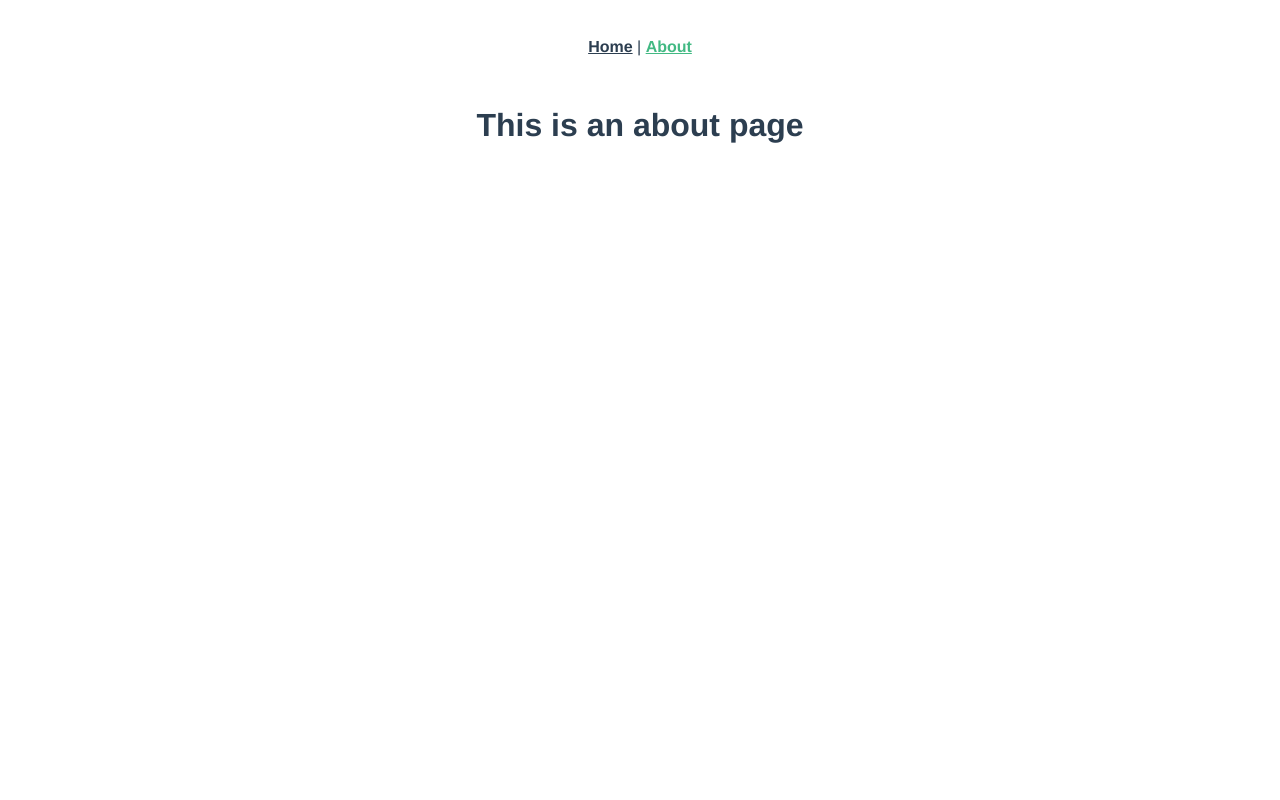
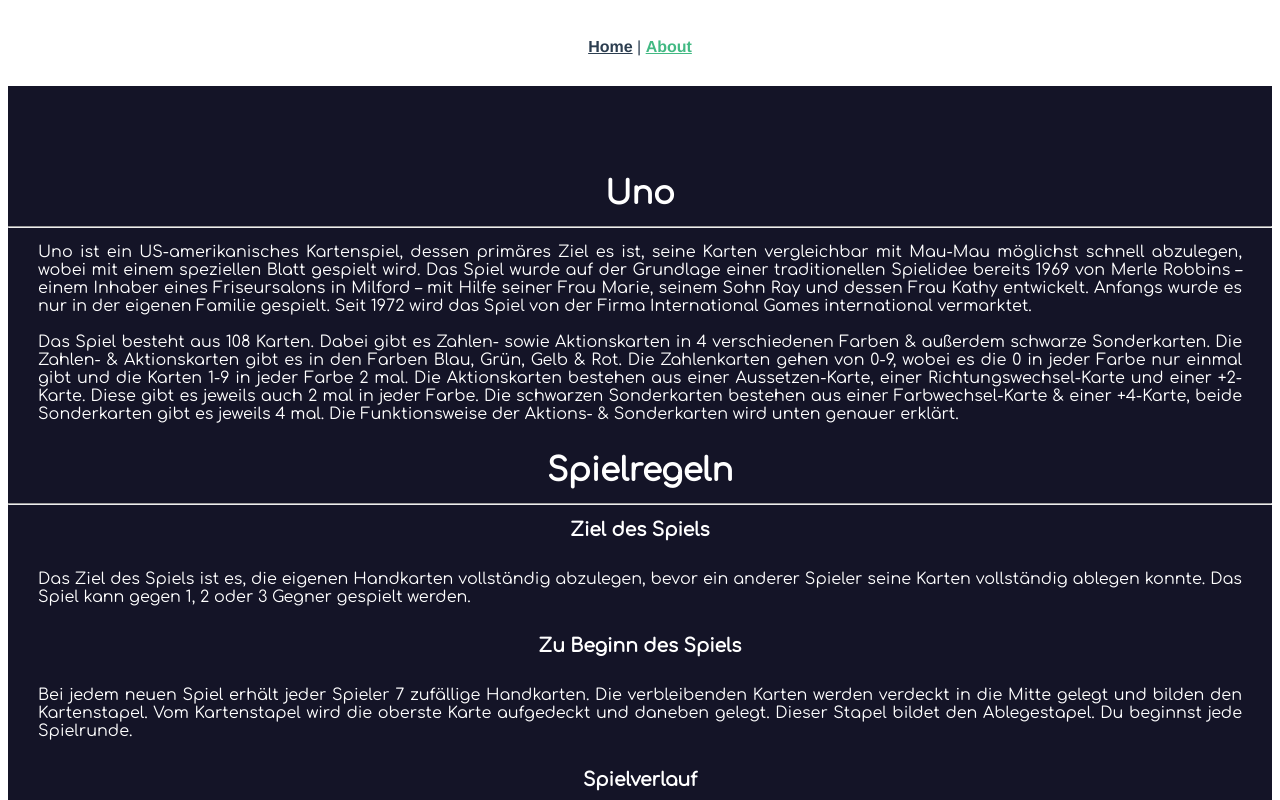
Before and after one commit to florian-lanz/wa_uno_vue, a Vue app: page /about in a window 1280 px wide. Shown: the top 800 px of the page. Built offline with nearby package versions, Linux system fonts and the light colour scheme.

Commit message:
Started to work on About Page

```diff
--- a/src/App.vue
+++ b/src/App.vue
@@ -9,8 +9,10 @@
 </template>
 
 <style>
+@import url('https://fonts.googleapis.com/css?family=Comfortaa');
+
 #app {
-  font-family: Avenir, Helvetica, Arial, sans-serif;
+  font-family: Avenir, Helvetica, Arial, sans-serif, Comfortaa;
   -webkit-font-smoothing: antialiased;
   -moz-osx-font-smoothing: grayscale;
   text-align: center;
--- /dev/null
+++ b/src/components/AboutComponent.vue
@@ -0,0 +1,249 @@
+<template>
+  <div class="container-md content-container">
+    <h1 class="text-center">Uno</h1>
+    <hr/>
+    <p>
+      Uno ist ein US-amerikanisches Kartenspiel, dessen primäres Ziel es ist,
+      seine Karten vergleichbar mit Mau-Mau möglichst schnell abzulegen, wobei mit einem speziellen Blatt gespielt
+      wird. Das Spiel wurde auf der Grundlage einer traditionellen Spielidee bereits 1969 von Merle Robbins –
+      einem Inhaber eines Friseursalons in Milford – mit Hilfe seiner Frau Marie, seinem Sohn
+      Ray und dessen Frau Kathy entwickelt. Anfangs wurde es nur in der eigenen Familie gespielt. Seit 1972
+      wird
+      das
+      Spiel von der Firma International Games international vermarktet.
+      <br/>
+      <br/>
+      Das Spiel besteht aus 108 Karten. Dabei gibt es Zahlen- sowie Aktionskarten in 4 verschiedenen Farben &
+      außerdem schwarze Sonderkarten. Die Zahlen- & Aktionskarten gibt es in den Farben Blau, Grün, Gelb &
+      Rot.
+      Die Zahlenkarten gehen von 0-9, wobei es die 0 in jeder Farbe nur einmal gibt und die Karten 1-9 in
+      jeder Farbe
+      2 mal. Die Aktionskarten bestehen aus einer Aussetzen-Karte, einer Richtungswechsel-Karte und einer
+      +2-Karte. Diese gibt es jeweils auch 2 mal in jeder Farbe. Die schwarzen Sonderkarten bestehen aus einer
+      Farbwechsel-Karte & einer +4-Karte, beide Sonderkarten gibt es jeweils 4 mal. Die Funktionsweise der
+      Aktions- & Sonderkarten wird unten genauer erklärt.
+      <br/>
+    </p>
+
+    <h1 class="text-center">Spielregeln</h1>
+    <hr/>
+
+    <h3 class="text-center">Ziel des Spiels</h3>
+
+    <p>
+      Das Ziel des Spiels ist es, die eigenen Handkarten vollständig abzulegen, bevor ein anderer Spieler seine
+      Karten vollständig ablegen konnte. Das Spiel kann gegen 1, 2 oder 3 Gegner gespielt werden.
+    </p>
+
+    <h3 class="text-center">Zu Beginn des Spiels</h3>
+
+    <p>
+      Bei jedem neuen Spiel erhält jeder Spieler 7 zufällige Handkarten. Die verbleibenden Karten werden verdeckt
+      in die Mitte gelegt und bilden den Kartenstapel. Vom Kartenstapel wird die oberste Karte
+      aufgedeckt und daneben gelegt. Dieser Stapel bildet den Ablegestapel. Du beginnst jede Spielrunde.
+    </p>
+
+    <h3 class="text-center">Spielverlauf</h3>
+
+    <p>
+      Der erste Spieler legt eine Karte von seiner Hand auf den Ablagestapel. Dabei gilt: Eine Karte kann nur auf
+      eine Karte der gleichen Farbe oder der gleichen Zahl gelegt werden. Kann ein Spieler keine passende Karte
+      legen, so muss er eine Strafkarte vom verdeckten Stapel ziehen. Diese Karte kann er sofort wieder
+      ausspielen, sofern diese passt. Hat er keine passende Karte ist der nächste Spieler an der Reihe. Die Runde
+      gewinnt derjenige, welcher die letzte Karte abgelegt hat.
+    </p>
+
+    <br><br>
+    <h1 class="text-center">Aktions- & Spezialkarten</h1>
+    <hr/>
+
+    <h3 class="text-center">Aktionskarten</h3>
+
+    <div class="row">
+      <div class="col-md-2 col-sm-12 my-auto">
+        <div class="carousel slide" data-bs-ride="carousel">
+          <div class="carousel-inner">
+            <div class="carousel-item active">
+              <img src="../assets/R+2.png" class="d-block mx-auto" width="100">
+            </div>
+            <div class="carousel-item">
+              <img src="../assets/B+2.png" class="d-block mx-auto" width="100">
+            </div>
+            <div class="carousel-item">
+              <img src="../assets/G+2.png" class="d-block mx-auto" width="100">
+            </div>
+            <div class="carousel-item">
+              <img src="../assets/Y+2.png" class="d-block mx-auto" width="100">
+            </div>
+          </div>
+        </div>
+      </div>
+      <div class="col-md-10 col-sm-12 text-justify text-md-left">
+        <h4>Zieh Zwei Karten</h4>
+        <p>
+          Wenn diese Karte gelegt wird, muss der nächste Spieler 2 Karten ziehen und darf
+          in dieser Runde keine Karten ablegen. Diese Karte kann nur auf eine Karte mit entsprechender
+          Farbe oder andere Zieh Zwei Karten gelegt werden.
+        </p>
+      </div>
+    </div>
+    <div class="row">
+      <div class="col-md-2 col-sm-12 my-auto">
+        <div class="carousel slide" data-bs-ride="carousel">
+          <div class="carousel-inner">
+            <div class="carousel-item active">
+              <img src="../assets/R_D.png" class="d-block mx-auto" width="100">
+            </div>
+            <div class="carousel-item">
+              <img src="../assets/B_D.png" class="d-block mx-auto" width="100">
+            </div>
+            <div class="carousel-item">
+              <img src="../assets/G_D.png" class="d-block mx-auto" width="100">
+            </div>
+            <div class="carousel-item">
+              <img src="../assets/Y_D.png" class="d-block mx-auto" width="100">
+            </div>
+          </div>
+        </div>
+      </div>
+      <div class="col-md-10 col-sm-12 text-justify text-md-left">
+        <h4>Richtungswechsel Karte</h4>
+        <p>
+          Bei dieser Karte ändert sich die Spielrichtung. Wenn bisher nach links gespielt wurde, wird nun nach
+          rechts gespielt und umgekehrt. Die Karte kann nur auf eine entsprechende Farbe oder eine andere
+          Retour Karte gelegt werden.
+        </p>
+      </div>
+    </div>
+    <div class="row">
+      <div class="col-md-2 col-sm-12 my-auto">
+        <div class="carousel slide" data-bs-ride="carousel">
+          <div class="carousel-inner">
+            <div class="carousel-item active">
+              <img src="../assets/R_S.png" class="d-block mx-auto" width="100">
+            </div>
+            <div class="carousel-item">
+              <img src="../assets/B_S.png" class="d-block mx-auto" width="100">
+            </div>
+            <div class="carousel-item">
+              <img src="../assets/G_S.png" class="d-block mx-auto" width="100">
+            </div>
+            <div class="carousel-item">
+              <img src="../assets/Y_S.png" class="d-block mx-auto" width="100">
+            </div>
+          </div>
+        </div>
+      </div>
+      <div class="col-md-10 col-sm-12 text-justify text-md-left">
+        <h4>Aussetzen Karte</h4>
+        <p>
+          Nachdem diese Karte gelegt wurde, wird der nächste Spieler „übersprungen“. Die Karte kann nur
+          auf eine andere mit entsprechender Farbe oder eine andere Aussetzen Karte gelegt werden.
+        </p>
+      </div>
+    </div>
+    <h3 class="text-center">Spezialkarten</h3>
+    <div class="row">
+      <div class="col-md-2 col-sm-12 my-auto">
+        <img src="../assets/S_C.png" class="mx-auto d-block" width="100">
+      </div>
+      <div class="col-md-10 col-sm-12 text-justify text-md-left">
+        <h4>Farbauswahlkarte</h4>
+        <p>
+          Der Spieler, der diese Karte legt, entscheidet welche Farbe als nächstes gelegt werden soll. Auch
+          die schon liegende Farbe darf gewählt werden. Ein Farbenwahl Karte darf auch dann gelegt werden,
+          wenn der Spieler eine andere Karte legen könnte. Wenn eine Farbenwahl Karte zu Beginn des Spiels
+          gezogen wird, entscheidet der beginnende Spieler, welche Farbe als nächstes gelegt werden soll.
+        </p>
+      </div>
+    </div>
+    <div class="row">
+      <div class="col-md-2 col-sm-12 my-auto">
+        <img src="../assets/S+4.png" class="mx-auto d-block" width="100">
+      </div>
+      <div class="col-md-10 col-sm-12 text-justify text-md-left">
+        <h4>Zieh Vier Farbauswahlkarte</h4>
+        <p>
+          Diese Karte ist die beste. Der Spieler, der sie legt, entscheidet, welche Farbe als nächstes gelegt
+          werden soll. Zudem muss der nächste Spieler 4 Karten von dem Kartenstapel nehmen. Er darf in
+          dieser Runde keine Karte ablegen. Leider darf die Karte nur dann gelegt werden, wenn der Spieler der
+          sie hat, keine Karte in der Hand hält, die der Farbe auf dem Ablegestapel entspricht. Hat der
+          Spieler eine Karte mit der entsprechenden Nummer oder Aktionskarten, kann die Zieh Vier
+          Farbauswahlkarte dennoch gelegt werden.
+        </p>
+      </div>
+    </div>
+  </div>
+</template>
+
+<script>
+export default {
+  name: "AboutComponent"
+}
+</script>
+
+<style scoped>
+  * {
+    margin: 0;
+    padding: 0;
+    -webkit-box-sizing: border-box;
+    box-sizing: border-box;
+  }
+
+  div {
+    background-color: #141427 !important;
+  }
+
+  h1 {
+    font-family: Comfortaa;
+    color: #FFFFFF;
+    padding: 15px 15px 15px 15px;
+  }
+
+  h3 {
+    font-family: Comfortaa;
+    color: #FFFFFF;
+    padding: 15px 15px 15px 15px;
+  }
+
+  h4 {
+    font-family: Comfortaa;
+    color: #FFFFFF;
+    padding-top: 30px;
+  }
+
+  @media (max-width: 767px) {
+    h4 {
+      text-align: center;
+    }
+
+    p {
+      padding-bottom: 60px;
+    }
+  }
+
+  @media (min-width: 768px) {
+    p {
+      padding-bottom: 15px;
+    }
+  }
+
+  p {
+    font-family: Comfortaa;
+    font-size: 16px;
+    font-weight: normal;
+    text-align: justify;
+    color: #FFFFFF;
+    padding-top: 15px;
+    padding-left: 30px;
+    padding-right: 30px;
+  }
+
+  .content-container {
+    padding-top: 75px;
+  }
+
+  hr {
+    color: #FFFFFF !important;
+  }
+</style>
--- a/src/views/About.vue
+++ b/src/views/About.vue
@@ -1,5 +1,17 @@
 <template>
-  <div class="about">
-    <h1>This is an about page</h1>
-  </div>
+    <div class="about">
+      <AboutComponent></AboutComponent>
+    </div>
 </template>
+
+<script>
+// @ is an alias to /src
+import AboutComponent from '@/components/AboutComponent.vue'
+
+export default {
+  name: 'About',
+  components: {
+    AboutComponent
+  }
+}
+</script>
```
Also changed, not shown: 1 other file (tests, documents, lock files or other folders).
